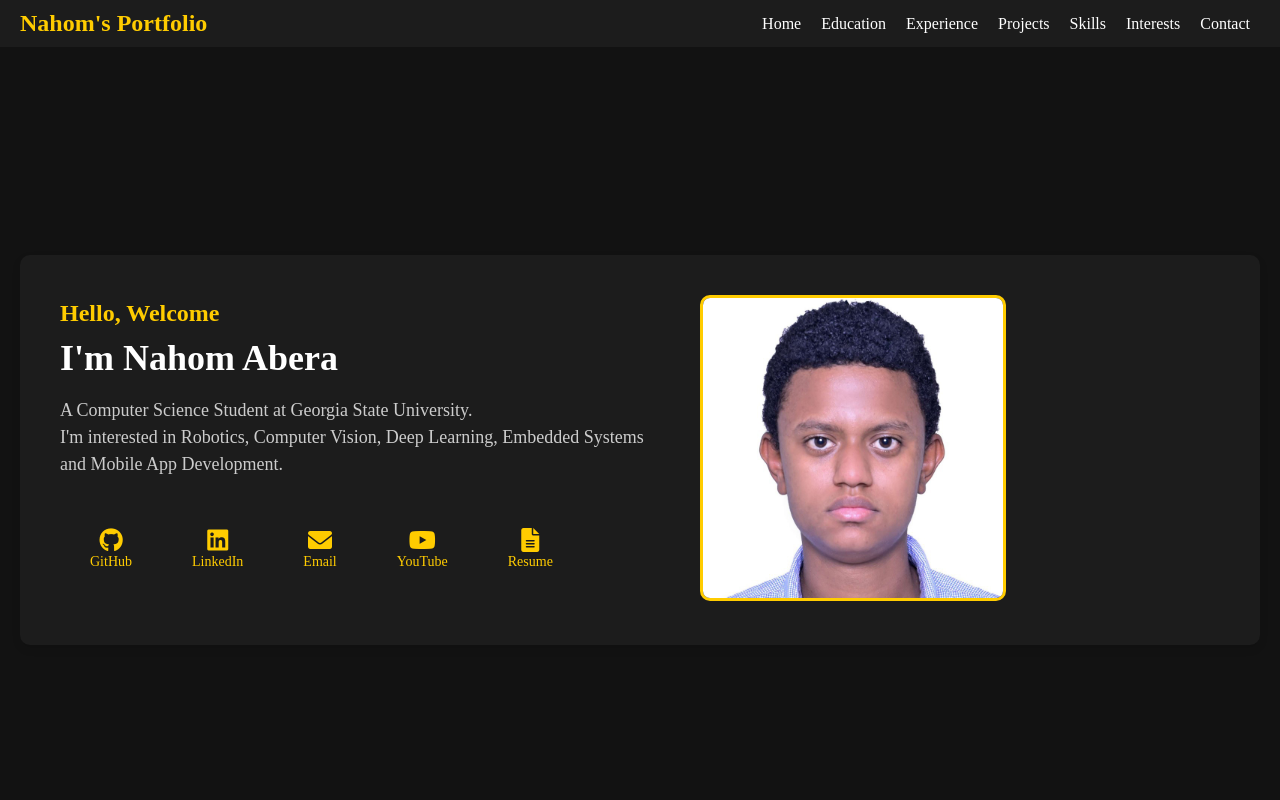
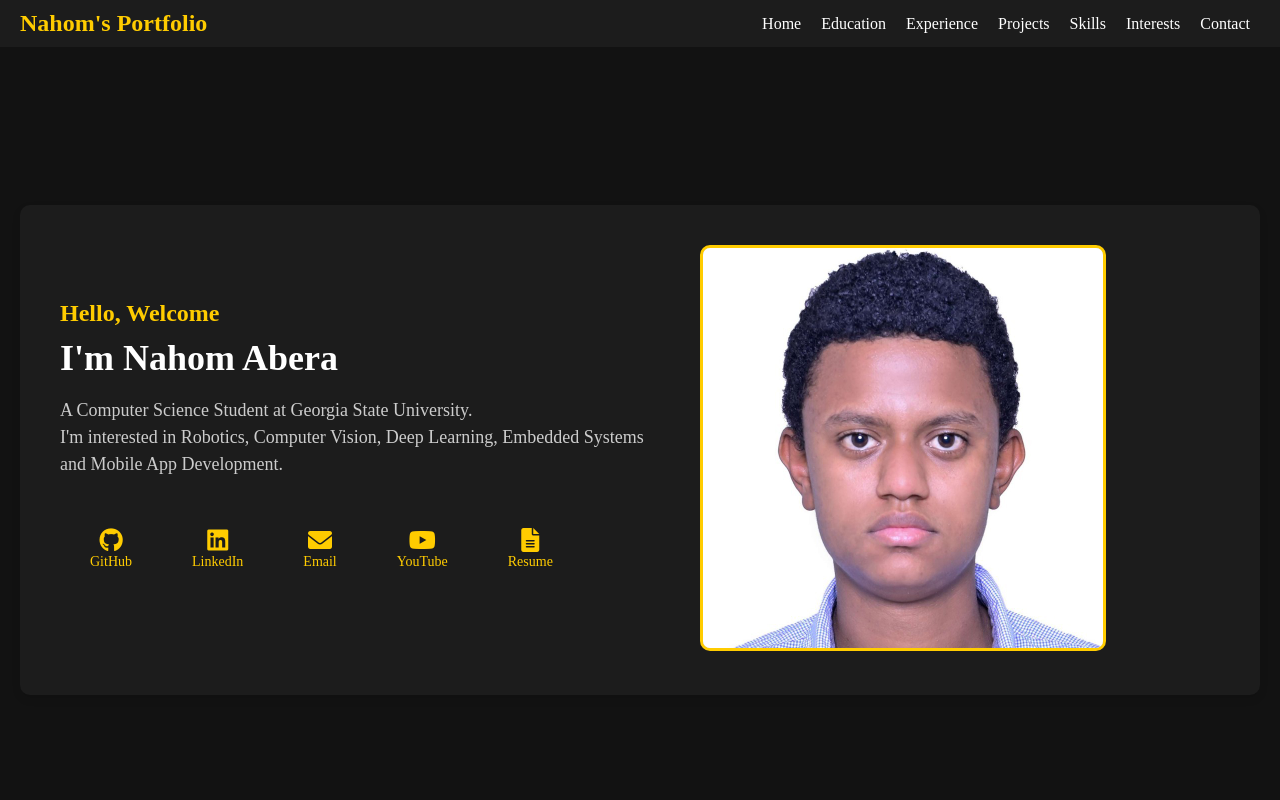
Before and after one commit to NahomAbera/Personal-Portfolio-Website, a plain HTML site: page index.html in a window 1280 px wide. Shown: the top 800 px of the page. Drawn offline with nearby package versions, Linux system fonts and the light colour scheme.

Commit message:
Style.css update

```diff
--- a/css/styles.css
+++ b/css/styles.css
@@ -108,7 +108,8 @@ main {
 
 .profile-image img {
     border-radius: 10px;
-    width: 300px;
+    background-color: #ccc;
+    width: 400px;
     height: auto;
     object-fit: cover;
     border: 3px solid #ffcc00;
```
